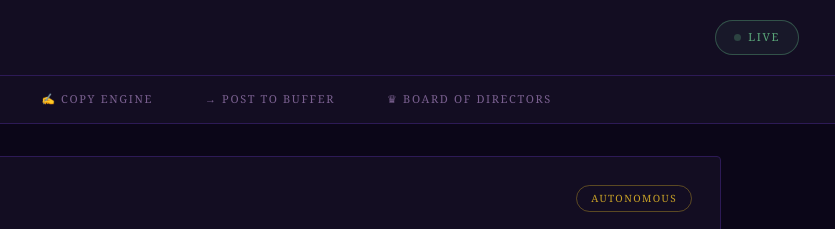
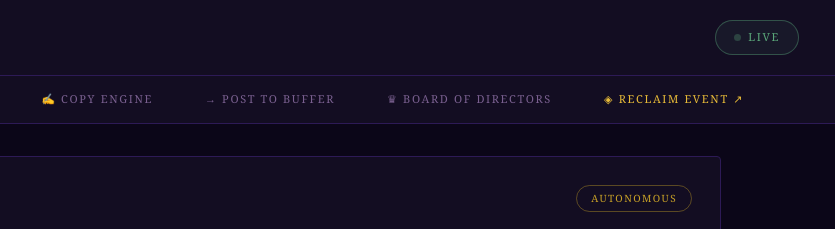
Before and after one commit to HOUSEOFAI/anne-beast, a website: page public/index.html in a window 1280 px wide. Shown: the top 229 px of the page, 445-1280 px from the left. Drawn offline with Linux system fonts and the light colour scheme.

Commit message:
Add Reclaim Event tab that opens buying event in new tab

```diff
--- a/public/index.html
+++ b/public/index.html
@@ -432,6 +432,7 @@
   <button class="tab" onclick="showTab('copy-engine',this)">✍ Copy Engine</button>
   <button class="tab" onclick="showTab('post-to-buffer',this)">→ Post to Buffer</button>
   <button class="tab" onclick="showTab('board-of-directors',this)">♛ Board of Directors</button>
+  <button class="tab" onclick="window.open('/reclaim-buying-event.html','_blank')" style="color:var(--amber-lt)">◈ Reclaim Event ↗</button>
 </nav>
 
 <!-- ─── MAIN ────────────────────────────────────────────────── -->
```
